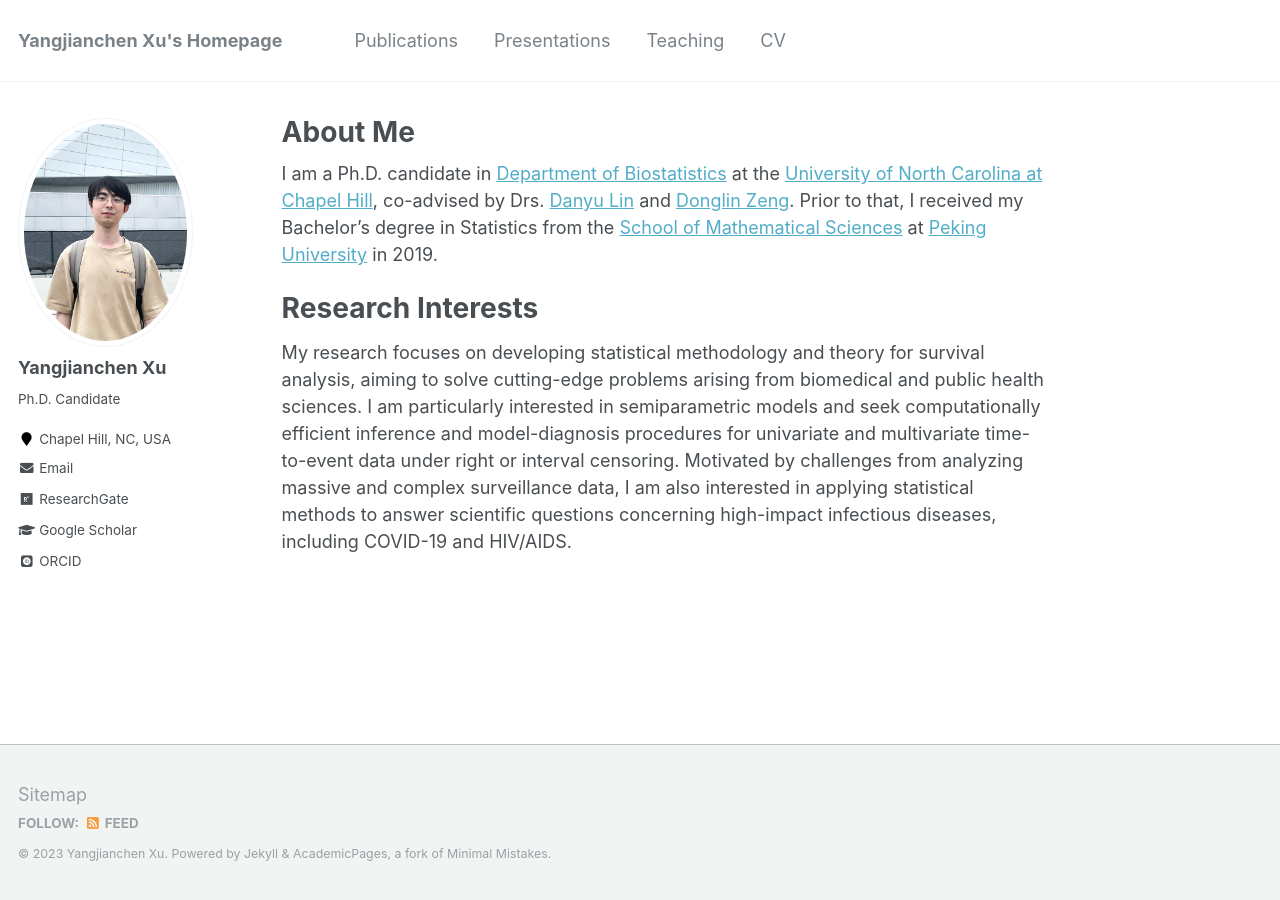
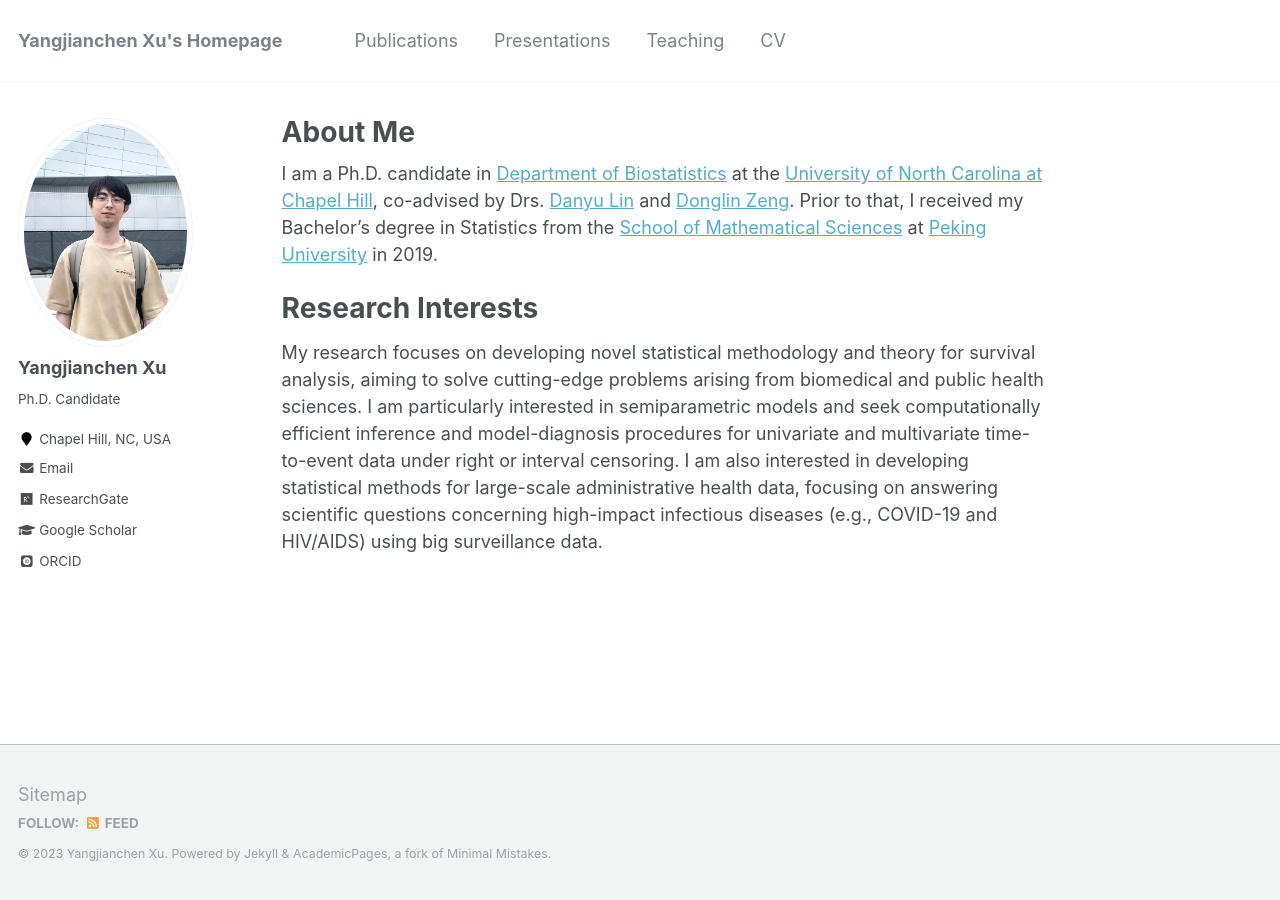
Before and after one commit to yangjc-xu/yangjc-xu.github.io, a Jekyll site: the page built from _pages/about.md, in a window 1280 px wide. Built offline with Jekyll 4.4.1, drawn with Linux system fonts in a browser that asks for light colours; some web fonts are replaced.

Commit message:
Update about.md

```diff
--- a/_pages/about.md
+++ b/_pages/about.md
@@ -12,4 +12,4 @@
 
 Research Interests
 ======
-My research focuses on developing statistical methodology and theory for survival analysis, aiming to solve cutting-edge problems arising from biomedical and public health sciences. I am particularly interested in semiparametric models and seek computationally efficient inference and model-diagnosis procedures for univariate and multivariate time-to-event data under right or interval censoring. Motivated by challenges from analyzing massive and complex surveillance data, I am also interested in applying statistical methods to answer scientific questions concerning high-impact infectious diseases, including COVID-19 and HIV/AIDS.
+My research focuses on developing novel statistical methodology and theory for survival analysis, aiming to solve cutting-edge problems arising from biomedical and public health sciences. I am particularly interested in semiparametric models and seek computationally efficient inference and model-diagnosis procedures for univariate and multivariate time-to-event data under right or interval censoring. I am also interested in developing statistical methods for large-scale administrative health data, focusing on answering scientific questions concerning high-impact infectious diseases (e.g., COVID-19 and HIV/AIDS) using big surveillance data.
```
